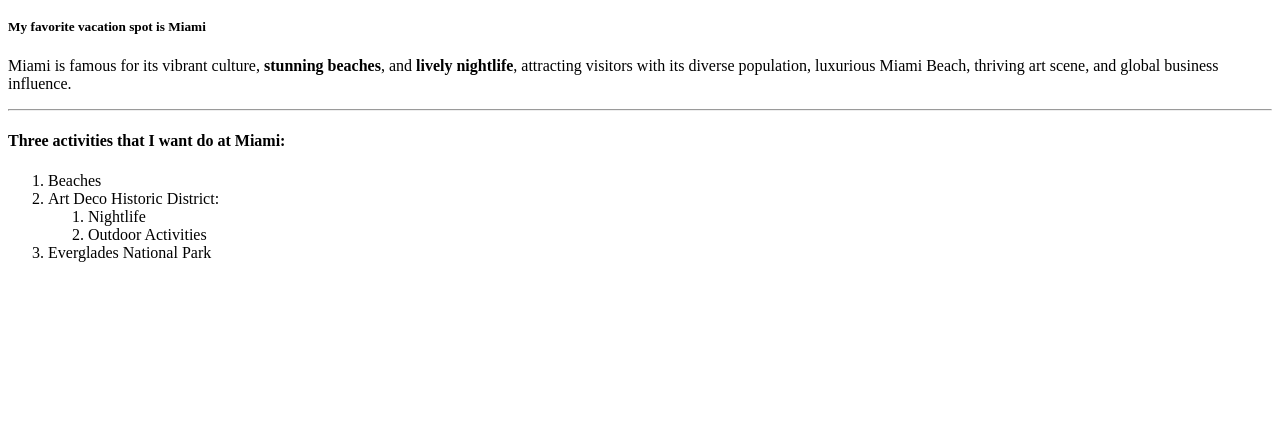
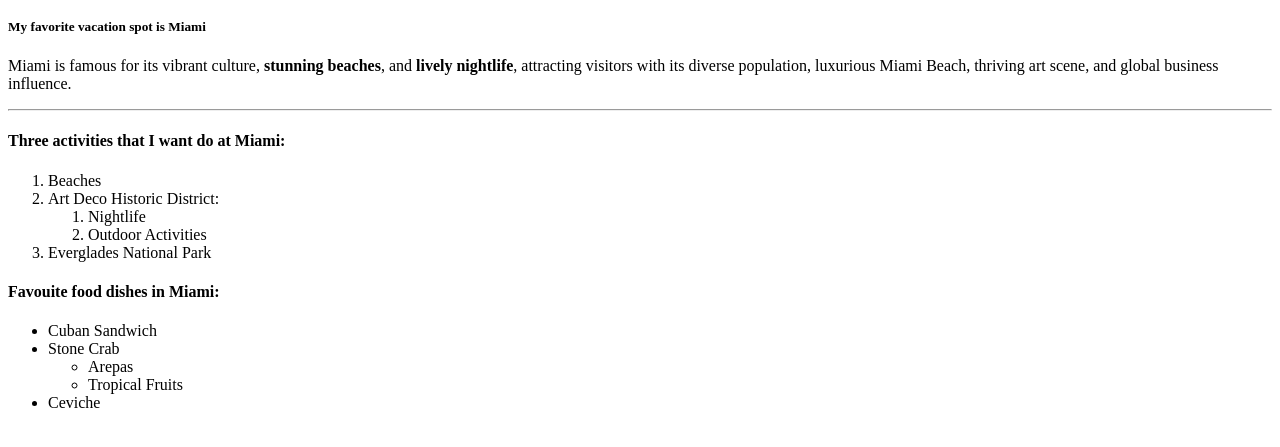
Before and after one commit to 44-563-WebApps-F23/44563-webapps-f23-assignment3-ArigelaRajesh, a plain HTML site: page index.html in a window 1280 px wide. Shown: the part 101-548 px from the top of the page. Drawn offline with Linux system fonts and the light colour scheme.

Commit message:
Added unordered list to index.html file

```diff
--- a/index.html
+++ b/index.html
@@ -22,5 +22,15 @@
             </ol>
             <li>Everglades National Park</li>
         </ol>
+        <h4>Favouite food dishes in Miami:</h4>
+        <ul>
+            <li>Cuban Sandwich</li>
+            <li>Stone Crab</li>
+            <ul>
+                <li>Arepas</li>
+                <li>Tropical Fruits</li>
+            </ul>
+            <li>Ceviche</li>
+        </ul>
     </body>
 </html>
```
